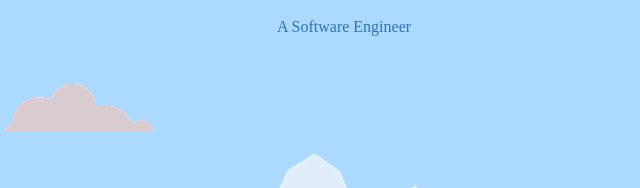
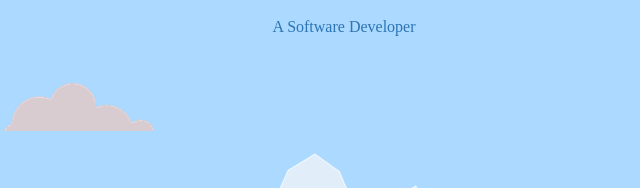
Before and after one commit to ayandajr/Ayandajr, a plain HTML site: page index.html in a window 1280 px wide. Shown: the part 267-455 px from the top of the page, 296-936 px from the left. Drawn offline with Linux system fonts and the light colour scheme.

Commit message:
Update index.html

```diff
--- a/index.html
+++ b/index.html
@@ -14,7 +14,7 @@
         <div class= "Top-Container">
             <img class = "First-Cloud" src="Images/cloud.png" alt="Image Of Cloud">
             <h1 class = "Main-Name-Heading">Ayanda Jr Vilakazi</h1>
-            <p class="Main-Personal-Description"> <span> A Software Engineer </span></p>
+            <p class="Main-Personal-Description"> <span> A Software Developer </span></p>
             <img class = "Second-Cloud" src="Images/cloud.png" alt="Image Of Cloud">
             <img class = "Image-Of-Mountain" src="Images/mountain.png" alt="Picture of Mountain">
         </div>
```
